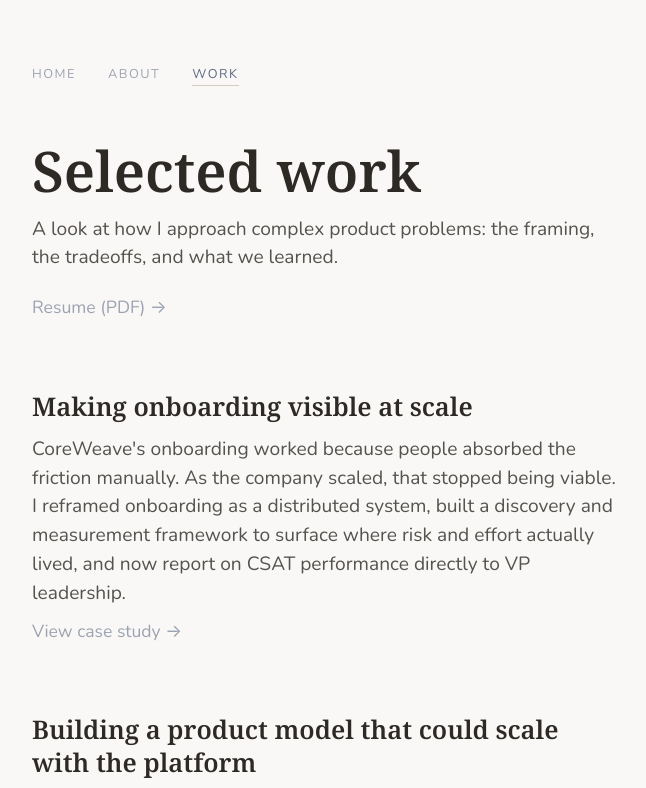
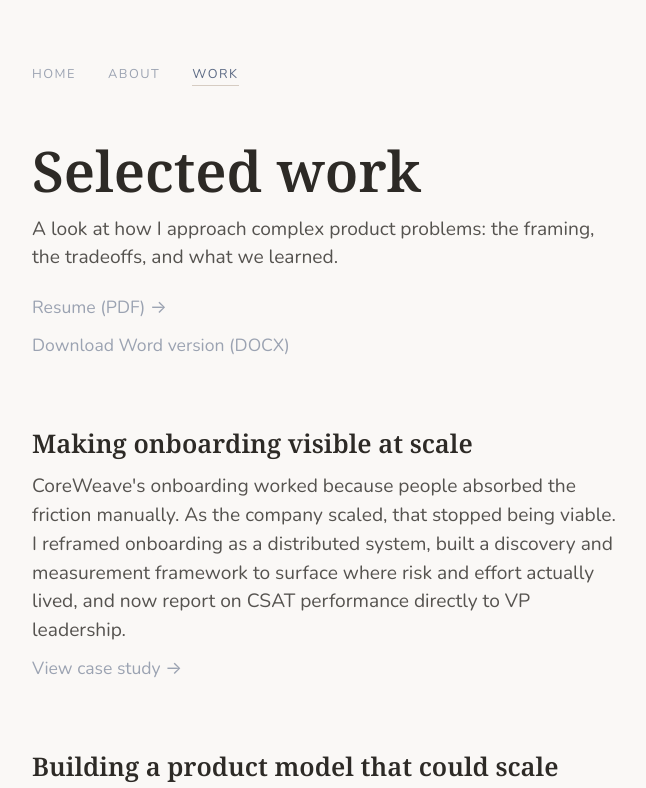
Before and after one commit to flores8/lauralee2025, a Next.js app: page /work in a window 1280 px wide. Shown: the top 788 px of the page, without its empty margins (315-961 px from the left). Built offline with nearby package versions, Linux system fonts and the light colour scheme.

Commit message:
Publish PDF and Word resume downloads

```diff
--- a/app/(main)/work/page.js
+++ b/app/(main)/work/page.js
@@ -10,11 +10,15 @@ export default function Portfolio() {
       </p>
       <p className="resume-link">
         <a
-          href="https://lauraleeflores-com-website.s3.us-east-2.amazonaws.com/lauralee-flores-resume.pdf"
+          href="/resume/lauralee-flores-resume.pdf"
           target="_blank"
           rel="noopener noreferrer"
         >
           Resume (PDF) →
+        </a>
+        <br />
+        <a href="/resume/lauralee-flores-resume.docx" download>
+          Download Word version (DOCX)
         </a>
       </p>
 <div className="portfolio-grid">
```
Also changed, not shown: 2 other files (tests, documents, lock files or other folders).
